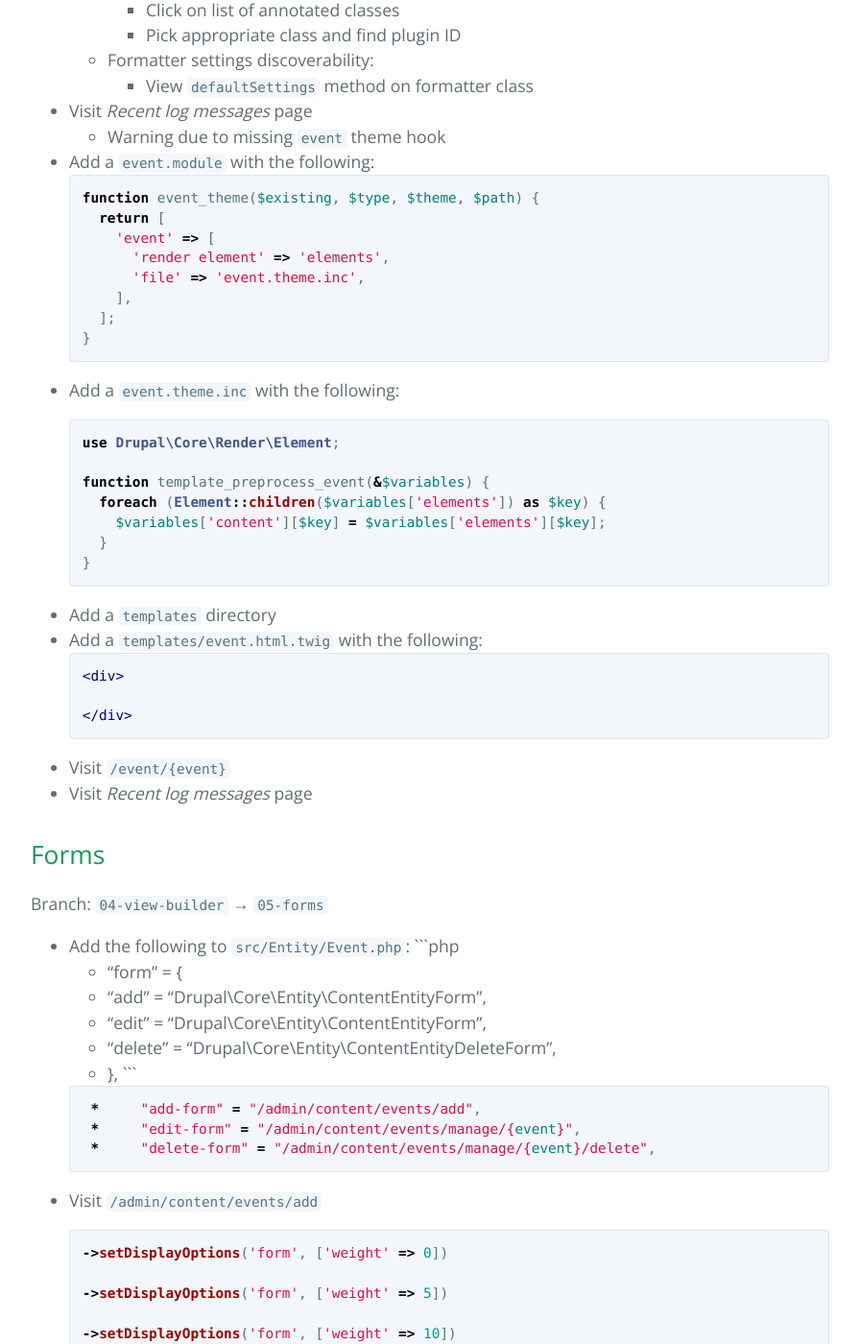
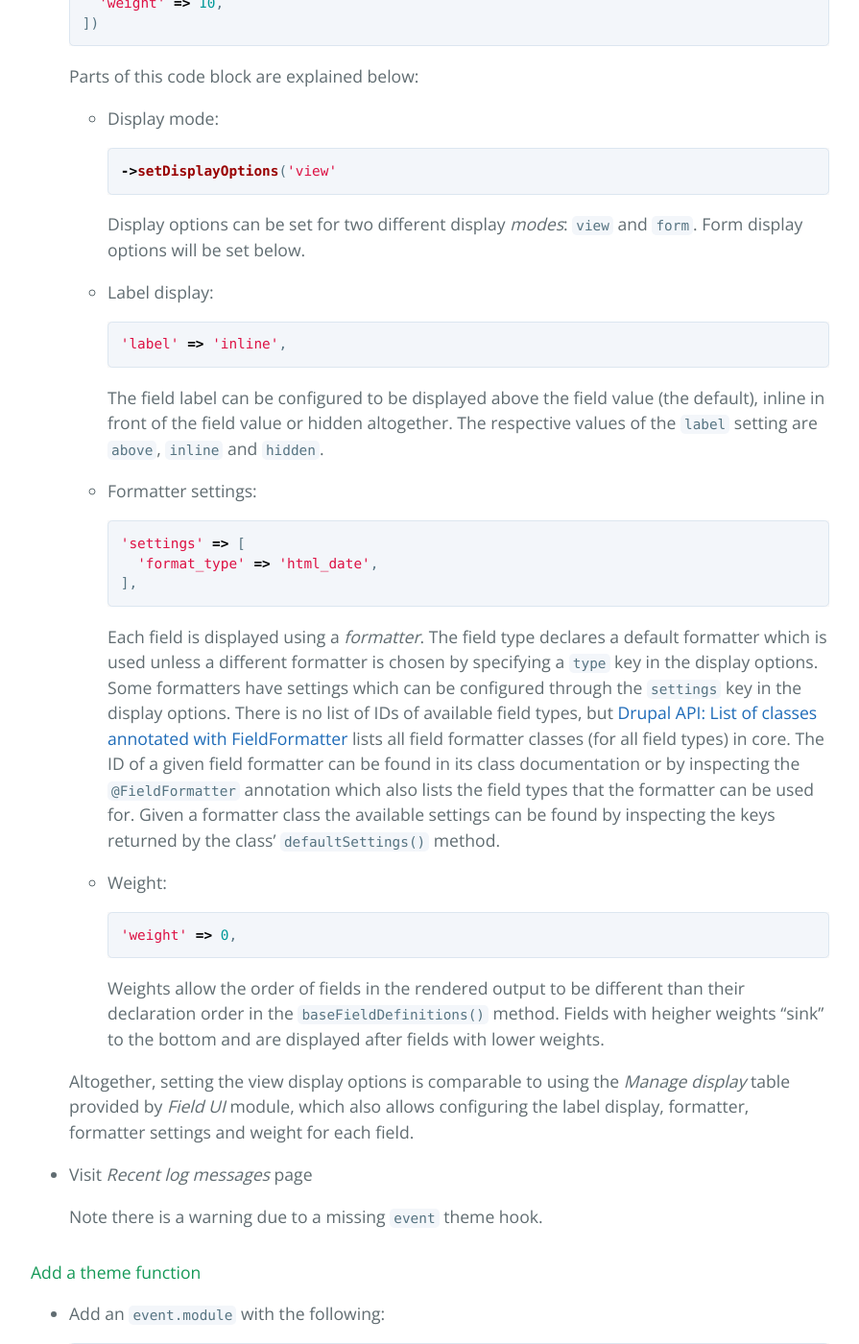
Before and after one commit to drupal-entity-training/event, a Jekyll site: the page built from index.md, in a window 1280 px wide and 1400 px high, scrolled down 14064 px. Shown: the whole window at 96% size, without its empty margins (192-1087 px from the left). Built offline with Jekyll 4.4.1, drawn with Linux system fonts in a browser that asks for light colours; some of the changed text lies outside the part shown.

Commit message:
Finish "Add a view builder" section and "Add field display options" sections

````diff
--- a/index.md
+++ b/index.md
@@ -24,10 +24,14 @@ creating a `test.php` script and then running `drush php-script test.php`.
    2. [Add an annotation to the class](#add-an-annotation-to-the-class)
    3. [Install the entity type](#install-the-entity-type)
    4. [Add field definitions](#add-field-definitions)
-   5. [Add field methods](#add-field-methods)
+   5. [Install the new fields](#install-the-new-fields)
+   6. [Add field methods](#add-field-methods)
 
 2. [Providing a user interface for entities](#providing-a-user-interface-for-entities)
    1. [Add a view page](#add-a-view-page)
+   2. [Add an administrative permission](#add-an-administrative-permission)
+   3. [Configure fields for display](#configure-fields-for-display)
+   4. [Add a theme function](#add-a-theme-function)
 
 ### Using entities for data storage
 
@@ -53,7 +57,9 @@ functionality.
 
 * Create a `src/Entity/Event.php` file with the following:
 
-  ```php?start_inline=1
+  ```php
+  <?php
+
   namespace Drupal\event\Entity;
 
   use Drupal\Core\Entity\ContentEntityBase;
@@ -474,7 +480,9 @@ interface
 
 * Create a `src/Event/EventInterface.php` with the following code:
 
-  ```php?start_inline=1
+  ```php
+  <?php
+
   namespace Drupal\event\Entity;
 
   use Drupal\Core\Entity\ContentEntityInterface;
@@ -567,7 +575,34 @@ path. All of this can be automated by amending the entity annotation.
 
   * Route providers:
 
+    ```php?start_inline=1
+    *     "route_provider" = {
+    *       "html" = "Drupal\Core\Entity\Routing\DefaultHtmlRouteProvider",
+    *     },
+    ```
+
+    Instead of declaring routes belonging to entities in a `*.routing.yml` file
+    like other routes, they can be provided by a handler, as well. This has the
+    benefit of being able to re-use the same route provider for multiple entity
+    types, as is proven by the usage of the generic route provider provided by
+    core.
+
   * Links:
+
+    ```php?start_inline?1
+    *   links = {
+    *     "canonical" = "/event/{event}"
+    *   },
+    ```
+
+    Entity links denote at which paths on the website we can see an entity (or
+    multiple entities) of the given type. They are used by the default route
+    provider to set the path of the generated route. The usage of `canonical`
+    (instead of `view`, for example) stems from the specification of link
+    relations in the web by the IANA.
+
+    See [Wikipedia: Link relation][wikipedia-link-relation] and
+    [IANA: Link relations][iana-link-relations] for more information.
 
 * Rebuild caches
 
@@ -638,7 +672,7 @@ displayed unless explicitly configured to.
   ```php?start_inline=1
   ->setDisplayOptions('view', [
     'label' => 'hidden',
-    'weight' => 5,
+    'weight' => 10,
   ])
   ```
 
@@ -665,48 +699,67 @@ displayed unless explicitly configured to.
     default), inline in front of the field value or hidden altogether. The
     respective values of the `label` setting are `above`, `inline` and `hidden`.
 
-  * Formatter:
+  * Formatter settings:
 
     ```php?start_inline=1
-    'type' => 'datetime_default',
+    'settings' => [
+      'format_type' => 'html_date',
+    ],
     ```
 
-  * cmp. _Manage display_ table
-  * Formatter discoverability:
-    * Navigate to "FieldFormatter" annotation class on api.drupal.org
-    * Click on list of annotated classes
-    * Pick appropriate class and find plugin ID
-  * Formatter settings discoverability:
-    * View `defaultSettings` method on formatter class
+    Each field is displayed using a _formatter_. The field type declares a
+    default formatter which is used unless a different formatter is chosen by
+    specifying a `type` key in the display options. Some formatters have
+    settings which can be configured through the `settings` key in the display
+    options. There is no list of IDs of available field types, but
+    [Drupal API: List of classes annotated with FieldFormatter][api-field-formatters]
+    lists all field formatter classes (for all field types) in core. The ID of a
+    given field formatter can be found in its class documentation or by
+    inspecting the `@FieldFormatter` annotation which also lists the field types
+    that the formatter can be used for. Given a formatter class the available
+    settings can be found by inspecting the keys returned by the class'
+    `defaultSettings()` method.
+
+  * Weight:
+
+    ```php?start_inline=1
+    'weight' => 0,
+    ```
+
+    Weights allow the order of fields in the rendered output to be different
+    than their declaration order in the `baseFieldDefinitions()` method. Fields
+    with heigher weights "sink" to the bottom and are displayed after fields
+    with lower weights.
+
+  Altogether, setting the view display options is comparable to using the
+  _Manage display_ table provided by _Field UI_ module, which also allows
+  configuring the label display, formatter, formatter settings and weight for
+  each field.
 
 * Visit _Recent log messages_ page
-  * Warning due to missing `event` theme hook
 
-* Add a `event.module` with the following:
-  ```php?start_inline=1
+  Note there is a warning due to a missing `event` theme hook.
+
+#### Add a theme function
+
+* Add an `event.module` with the following:
+
+  ```php
+  <?php
+
   function event_theme($existing, $type, $theme, $path) {
     return [
       'event' => [
-        'render element' => 'elements',
-        'file' => 'event.theme.inc',
+        'render element' => 'content',
       ],
     ];
   }
   ```
-* Add a `event.theme.inc` with the following:
-
-  ```php
-  use Drupal\Core\Render\Element;
-
-  function template_preprocess_event(&$variables) {
-    foreach (Element::children($variables['elements']) as $key) {
-      $variables['content'][$key] = $variables['elements'][$key];
-    }
-  }
-  ```
 
 * Add a `templates` directory
+
 * Add a `templates/event.html.twig` with the following:
+
   ```twig
   <div{{ attributes }}>
     {{ content }}
@@ -714,14 +767,14 @@ displayed unless explicitly configured to.
   ```
 
 * Visit `/event/{event}`
+
 * Visit _Recent log messages_ page
 
-
-## Forms
-Branch: `04-view-builder` → `05-forms`
+#### Forms
 
 * Add the following to `src/Entity/Event.php`:
-  ```php
+
+  ```php?start_inline=1
   *     "form" = {
   *       "add" = "Drupal\Core\Entity\ContentEntityForm",
   *       "edit" = "Drupal\Core\Entity\ContentEntityForm",
@@ -729,7 +782,7 @@ Branch: `04-view-builder` → `05-forms`
   *     },
   ```
 
-  ```php
+  ```php?start_inline=1
    *     "add-form" = "/admin/content/events/add",
    *     "edit-form" = "/admin/content/events/manage/{event}",
    *     "delete-form" = "/admin/content/events/manage/{event}/delete",
@@ -737,7 +790,7 @@ Branch: `04-view-builder` → `05-forms`
 
 * Visit `/admin/content/events/add`
 
-  ```php
+  ```php?start_inline=1
   ->setDisplayOptions('form', ['weight' => 0])
 
   ->setDisplayOptions('form', ['weight' => 5])
@@ -746,8 +799,11 @@ Branch: `04-view-builder` → `05-forms`
   ```
 
 * Rebuild caches
+
 * Visit `/admin/content/events/add`
+
 * Visit `/admin/content/events/manage/{event}/`
+
 * Visit `/admin/content/events/manage/{event}/delete`
 
 ## List builder
@@ -1094,3 +1150,8 @@ Branch: `10-additional-fields` → `11-bundles`
 [api-oop]: https://api.drupal.org/api/drupal/core%21core.api.php/group/oo_conventions/8.2.x
 [api-annotations]: https://api.drupal.org/api/drupal/core%21core.api.php/group/annotation/8.2.x
 [api-field-types]: https://api.drupal.org/api/drupal/core%21lib%21Drupal%21Core%21Field%21Annotation%21FieldType.php/class/annotations/FieldType/8.2.x
+[api-field-formatters]: https://api.drupal.org/api/drupal/core%21lib%21Drupal%21Core%21Field%21Annotation%21FieldFormatter.php/class/annotations/FieldFormatter/8.2.x
+[wikipedia-link-relation]: https://en.wikipedia.org/wiki/Link_relation
+[iana-link-relations]: https://www.iana.org/assignments/link-relations/link-relations.xml
+
+*[IANA]: Internet Assigned Numbers Authority
````
Also changed, not shown: other parts of index.md (+3 -4 lines).
